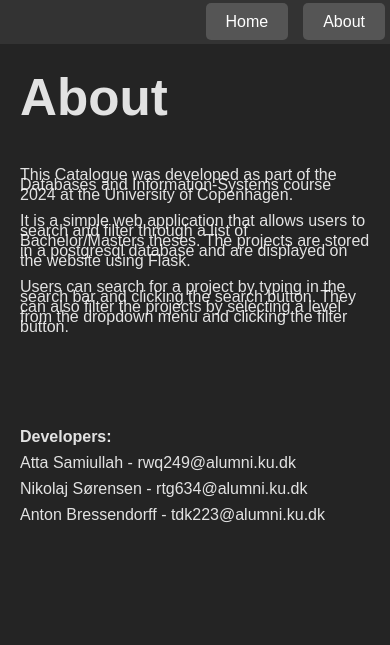
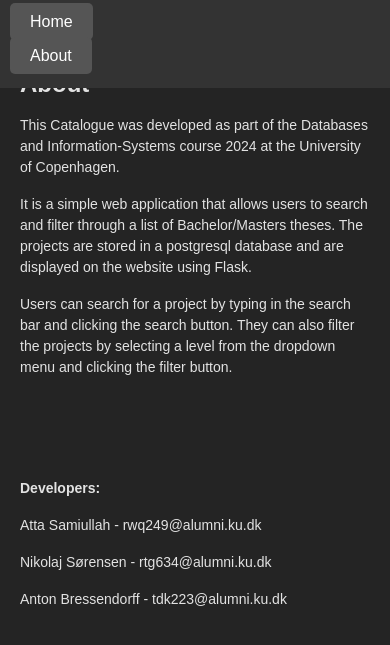
Before and after one commit to AS0013/DatabaseProject_UCPH, a Flask app: page /about in a window 390 px wide. Shown: the top 645 px of the page. Run offline with Flask 3, Linux system fonts and the light colour scheme.

Commit message:
fixed about page text formatting

```diff
--- a/Flask_app/app.py
+++ b/Flask_app/app.py
@@ -5,7 +5,7 @@ import re
 
 app = Flask(__name__)
 
-app.config['SQLALCHEMY_DATABASE_URI'] = 'postgresql://postgres:Choudhary6583@localhost/DIS_Test'
+app.config['SQLALCHEMY_DATABASE_URI'] = 'postgresql://postgres:1989@localhost/DIS_Test'
 # app.config['SECRET_KEY']  # some sort of secret key can added for security? gonna look into this later.
 # https://stackoverflow.com/questions/34902378/where-do-i-get-secret-key-for-flask
 
--- a/Flask_app/dataBase_setup.py
+++ b/Flask_app/dataBase_setup.py
@@ -3,7 +3,7 @@ import sqlalchemy
 
 
 # remember to change the password to your own password and the database to your own database name
-conn = psycopg2.connect(host="localhost", database="DIS_Test", user="postgres", password="Choudhary6583", port=5432)
+conn = psycopg2.connect(host="localhost", database="DIS_Test", user="postgres", password="1989", port=5432)
 conn.set_client_encoding('UNICODE')
 
 cur = conn.cursor()
--- a/Flask_app/static/css/main.css
+++ b/Flask_app/static/css/main.css
@@ -38,9 +38,13 @@ a:hover {
 }
 h1 {
     font-size: 3.2em;
-    line-height: 1.1;
-    height: 10vh;
-    margin: 0;
+    line-height: 1.2;
+    margin: 0 0 1rem 0;
+}
+
+p {
+    margin: 0 0 1rem 0;
+    line-height: 1.5;
 }
 .logo {
     height: 6em;
@@ -148,4 +152,43 @@ form input, form select, form button {
 
 /* .list::-webkit-scrollbar-thumb:hover { */
     /* background: #555; Color of the scroll thumb on hover */
-/* }
+
+@media (max-width: 768px) {
+    .navbar {
+        flex-direction: column;
+        align-items: flex-start;
+    }
+
+    .navbar ul {
+        flex-direction: column;
+        width: 100%;
+    }
+
+    .navbar li {
+        margin-right: 0;
+        margin-bottom: 10px;
+    }
+
+    .navbar a {
+        width: 100%;
+        text-align: center;
+    }
+
+    h1 {
+        font-size: 2rem;
+    }
+
+    p {
+        font-size: 1rem;
+    }
+}
+
+@media (max-width: 480px) {
+    h1 {
+        font-size: 1.5rem;
+    }
+
+    p {
+        font-size: 0.875rem;
+    }
+}
```
